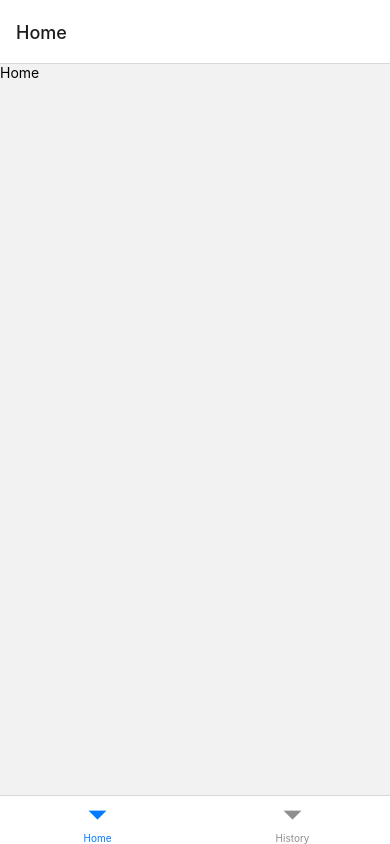
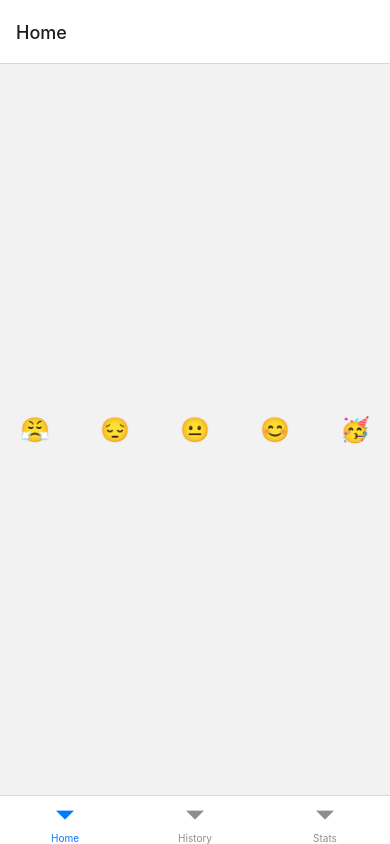
Before and after one commit to eakmotion/MyMoodDiary, a React Native app: screen /Home in a window 390 px wide. Built offline with nearby package versions, Linux system fonts and the light colour scheme.

Commit message:
Add mood list to home screen

```diff
--- /dev/null
+++ b/src/components/MoodPicker.tsx
@@ -0,0 +1,33 @@
+import React, { FC } from 'react';
+import { View, Text, StyleSheet } from 'react-native';
+
+const moodOptions = [
+  { emoji: '😤', description: 'frustrated' },
+  { emoji: '😔', description: 'pensive' },
+  { emoji: '😐', description: 'neutral' },
+  { emoji: '😊', description: 'happy' },
+  { emoji: '🥳', description: 'celebratory' },
+];
+
+export const MoodPicker: FC = () => {
+  return (
+    <View style={styles.moodList}>
+      {moodOptions.map(option => (
+        <Text key={option.emoji} style={styles.moodText}>
+          {option.emoji}
+        </Text>
+      ))}
+    </View>
+  );
+};
+
+const styles = StyleSheet.create({
+  moodText: {
+    fontSize: 24,
+  },
+  moodList: {
+    flexDirection: 'row',
+    justifyContent: 'space-between',
+    padding: 20,
+  },
+});
--- a/src/screens/BottomTabs.navigator.tsx
+++ b/src/screens/BottomTabs.navigator.tsx
@@ -2,6 +2,7 @@ import React, { FC } from 'react';
 import { createBottomTabNavigator } from '@react-navigation/bottom-tabs';
 import { Home } from './Home.screen';
 import { History } from './History.screen';
+import { Stats } from './Stats.screen';
 
 const BottomTabs = createBottomTabNavigator();
 
@@ -10,6 +11,7 @@ export const BottomTabsNavigator: FC = () => {
     <BottomTabs.Navigator>
       <BottomTabs.Screen name="Home" component={Home} />
       <BottomTabs.Screen name="History" component={History} />
+      <BottomTabs.Screen name="Stats" component={Stats} />
     </BottomTabs.Navigator>
   );
 };
--- a/src/screens/Home.screen.tsx
+++ b/src/screens/Home.screen.tsx
@@ -1,10 +1,11 @@
 import React, { FC } from 'react';
-import { StyleSheet, View, Text } from 'react-native';
+import { StyleSheet, View } from 'react-native';
+import { MoodPicker } from '../components/MoodPicker';
 
 export const Home: FC = () => {
   return (
     <View style={styles.container}>
-      <Text>Home</Text>
+      <MoodPicker />
     </View>
   );
 };
@@ -12,5 +13,6 @@ export const Home: FC = () => {
 const styles = StyleSheet.create({
   container: {
     flex: 1,
+    justifyContent: 'center',
   },
 });
--- /dev/null
+++ b/src/screens/Stats.screen.tsx
@@ -0,0 +1,16 @@
+import React, { FC } from 'react';
+import { StyleSheet, View, Text } from 'react-native';
+
+export const Stats: FC = () => {
+  return (
+    <View style={styles.container}>
+      <Text>Stats</Text>
+    </View>
+  );
+};
+
+const styles = StyleSheet.create({
+  container: {
+    flex: 1,
+  },
+});
```
